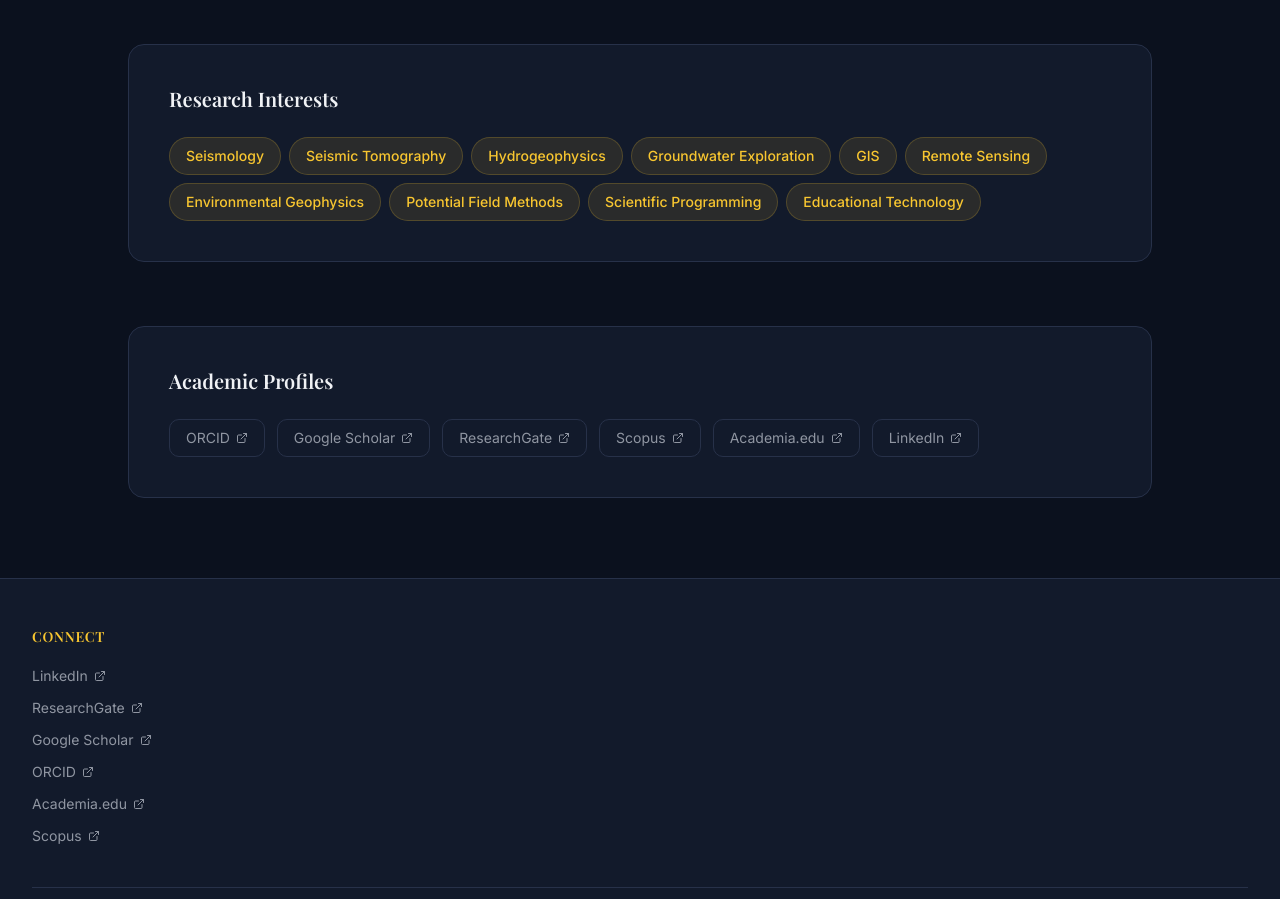
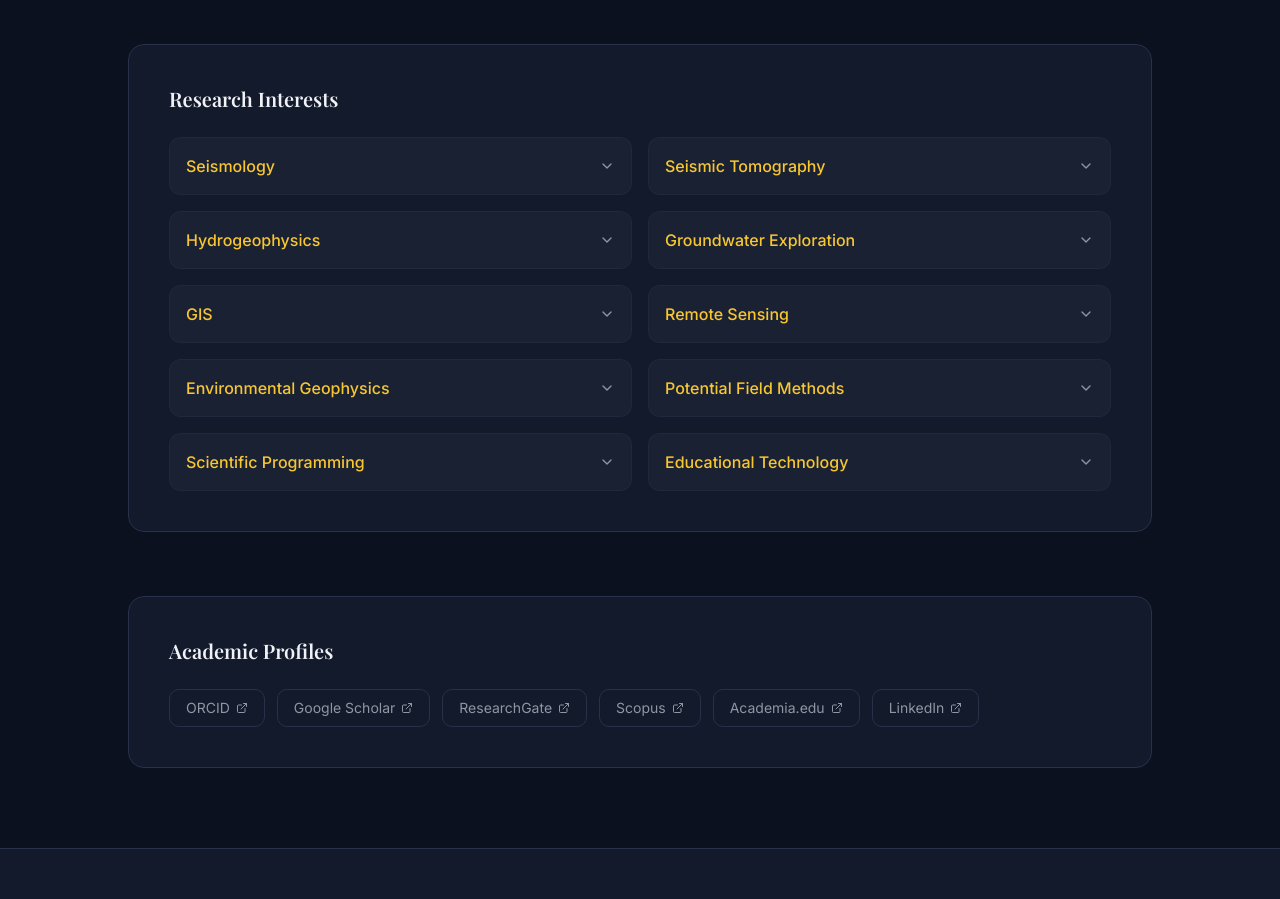
Before and after one commit to Abel-Ability/osagie, a React (Vite) app: page /about in a window 1280 px wide. Shown: the part 1780-2679 px from the top of the page. Built offline with nearby package versions, Linux system fonts and the light colour scheme.

Commit message:
feat: add click-to-reveal descriptions to research interests on About page

```diff
--- a/src/pages/About.jsx
+++ b/src/pages/About.jsx
@@ -1,5 +1,5 @@
-import React from 'react';
-import { GraduationCap, Award, BookOpen, Users } from 'lucide-react';
+import React, { useState } from 'react';
+import { GraduationCap, Award, BookOpen, Users, ChevronDown } from 'lucide-react';
 import SectionHeading from '@/components/shared/SectionHeading';
 import AcademicProfileLinks from '@/components/shared/AcademicProfileLinks';
 import { useScrollReveal } from '@/hooks/useScrollReveal';
@@ -17,9 +17,16 @@ const associations = [
 ];
 
 const researchInterests = [
-  "Seismology", "Seismic Tomography", "Hydrogeophysics", "Groundwater Exploration",
-  "GIS", "Remote Sensing", "Environmental Geophysics", "Potential Field Methods",
-  "Scientific Programming", "Educational Technology"
+  { name: "Seismology", description: "Studying earthquakes and seismic wave propagation to better understand earth structure and reduce seismic hazard." },
+  { name: "Seismic Tomography", description: "Imaging the Earth's interior by inverting seismic travel times and waveforms for velocity structure." },
+  { name: "Hydrogeophysics", description: "Applying geophysical methods to characterize aquifers and map subsurface water resources." },
+  { name: "Groundwater Exploration", description: "Locating and assessing groundwater reserves using non-invasive surface geophysical techniques." },
+  { name: "GIS", description: "Integrating spatial data and mapping tools for resource assessment, hazard analysis, and decision support." },
+  { name: "Remote Sensing", description: "Using satellite and aerial imagery to observe land cover, environmental change, and natural resources." },
+  { name: "Environmental Geophysics", description: "Detecting contamination and monitoring subsurface environmental conditions with geophysical surveys." },
+  { name: "Potential Field Methods", description: "Interpreting gravity and magnetic data to map geological structures and mineral deposits." },
+  { name: "Scientific Programming", description: "Developing computational tools and scripts to model physical processes and process geophysical data." },
+  { name: "Educational Technology", description: "Improving STEM teaching and learning through digital platforms, simulations, and e-learning tools." }
 ];
 
 function RevealDiv({ children, className = "", delay = 0 }) {
@@ -35,6 +42,7 @@ function RevealDiv({ children, className = "", delay = 0 }) {
 }
 
 export default function About() {
+  const [openInterest, setOpenInterest] = useState(null);
   return (
     <div className="py-20 px-4">
       <div className="max-w-5xl mx-auto">
@@ -125,14 +133,26 @@ export default function About() {
         <RevealDiv className="mb-16" delay={250}>
           <div className="bg-card border border-border rounded-2xl p-6 sm:p-10">
             <h3 className="font-heading text-xl font-semibold mb-6">Research Interests</h3>
-            <div className="flex flex-wrap gap-2">
-              {researchInterests.map((tag) => (
-                <span
-                  key={tag}
-                  className="px-4 py-2 rounded-full text-sm font-medium bg-gold/10 text-gold border border-gold/20 hover:bg-gold/20 transition-colors">
-                  {tag}
-                </span>
-              ))}
+            <div className="grid gap-4 sm:grid-cols-2">
+              {researchInterests.map((interest) => {
+                const isOpen = openInterest === interest.name;
+                return (
+                  <button
+                    type="button"
+                    key={interest.name}
+                    onClick={() => setOpenInterest(isOpen ? null : interest.name)}
+                    aria-expanded={isOpen}
+                    className="text-left p-4 rounded-xl border border-border/50 bg-muted/50 transition-colors hover:bg-gold/10 cursor-pointer">
+                    <span className="flex items-center justify-between gap-2">
+                      <span className="font-medium text-gold">{interest.name}</span>
+                      <ChevronDown className={`w-4 h-4 text-muted-foreground shrink-0 transition-transform ${isOpen ? 'rotate-180' : ''}`} />
+                    </span>
+                    {isOpen && (
+                      <span className="block text-sm text-muted-foreground leading-relaxed mt-2">{interest.description}</span>
+                    )}
+                  </button>
+                );
+              })}
             </div>
           </div>
         </RevealDiv>
```
